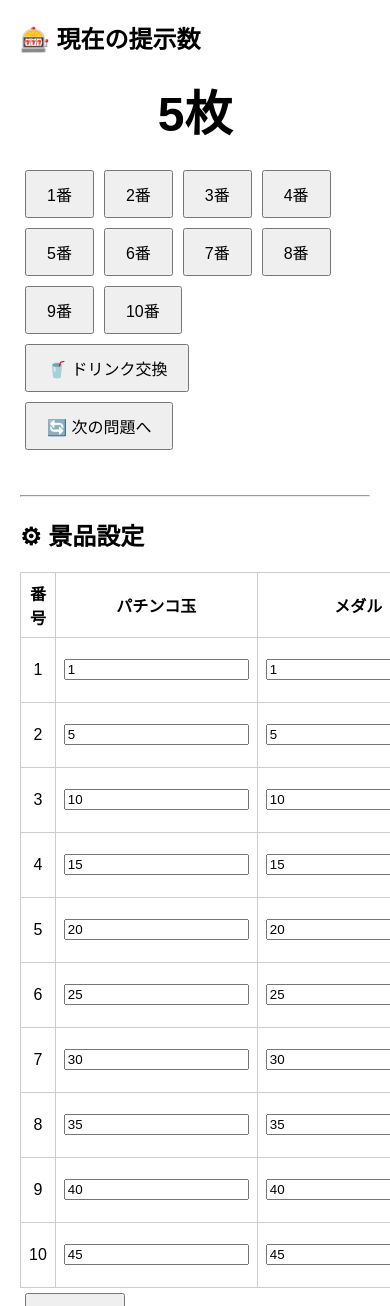
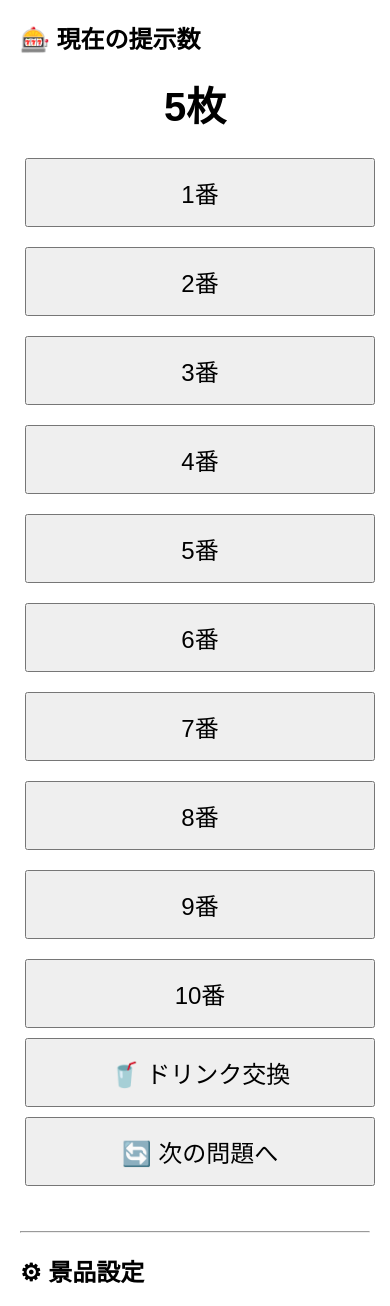
Before and after one commit to kentainoue-pixel/pachinko-game, a Flask app: page / in a window 390 px wide; the page is wider, and only the part inside the window is pictured. Shown: the top 1306 px of that part. Run offline with Flask 3, Linux system fonts and the light colour scheme.

Commit message:
スマホレイアウト対応を追加

```diff
--- a/static/style.css
+++ b/static/style.css
@@ -31,3 +31,26 @@ th, td {
     padding: 8px;
     text-align: center;
 }
+
+/* スマホ用レイアウト（画面幅600px以下に適用） */
+@media screen and (max-width: 600px) {
+    button {
+        width: 100%;
+        font-size: 1.5em;
+        padding: 15px 0;
+    }
+
+    #buttons {
+        display: flex;
+        flex-direction: column;
+        gap: 10px;
+    }
+
+    #question {
+        font-size: 2.5em;
+    }
+
+    table, th, td {
+        font-size: 1em;
+    }
+}
```
